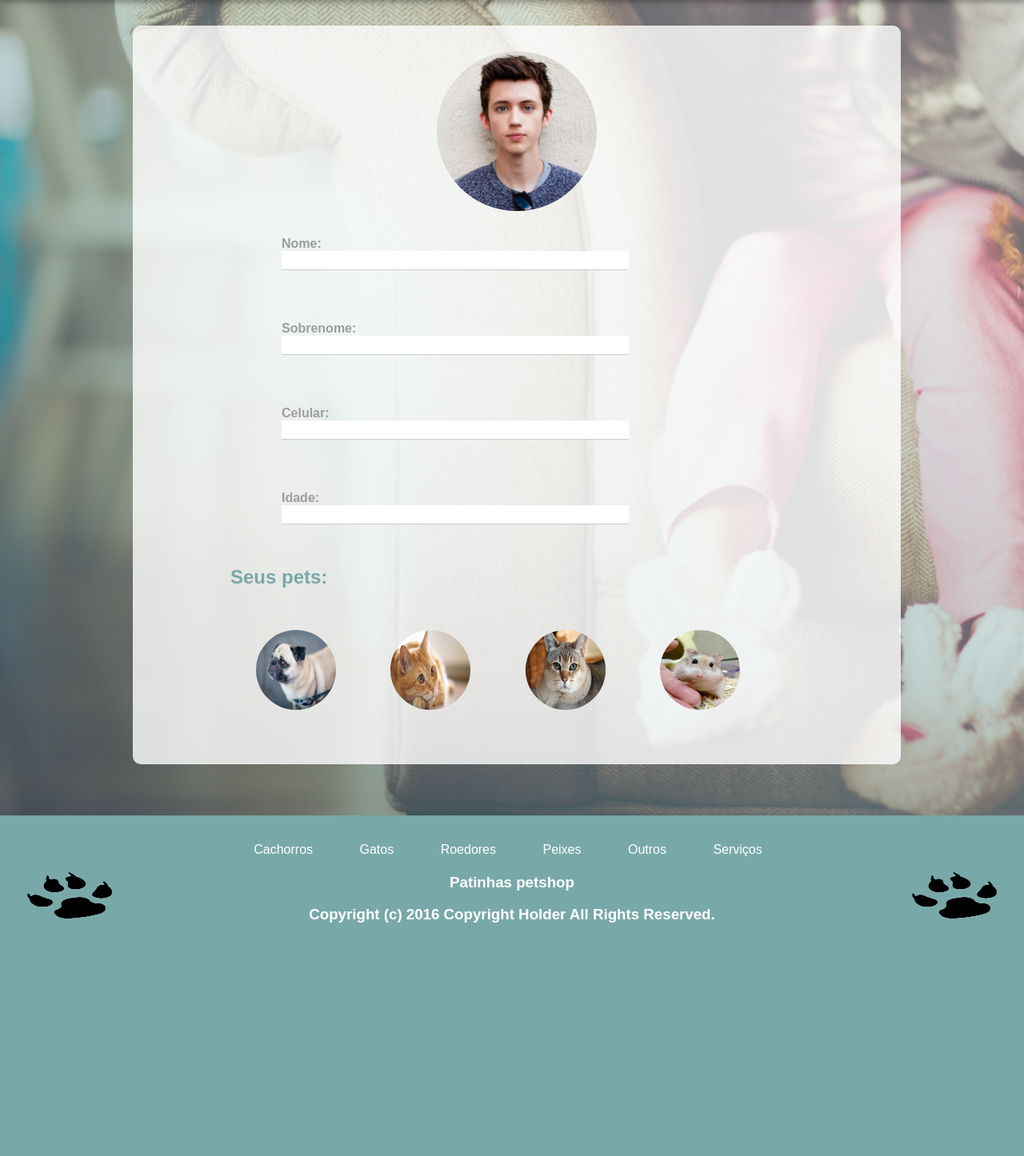
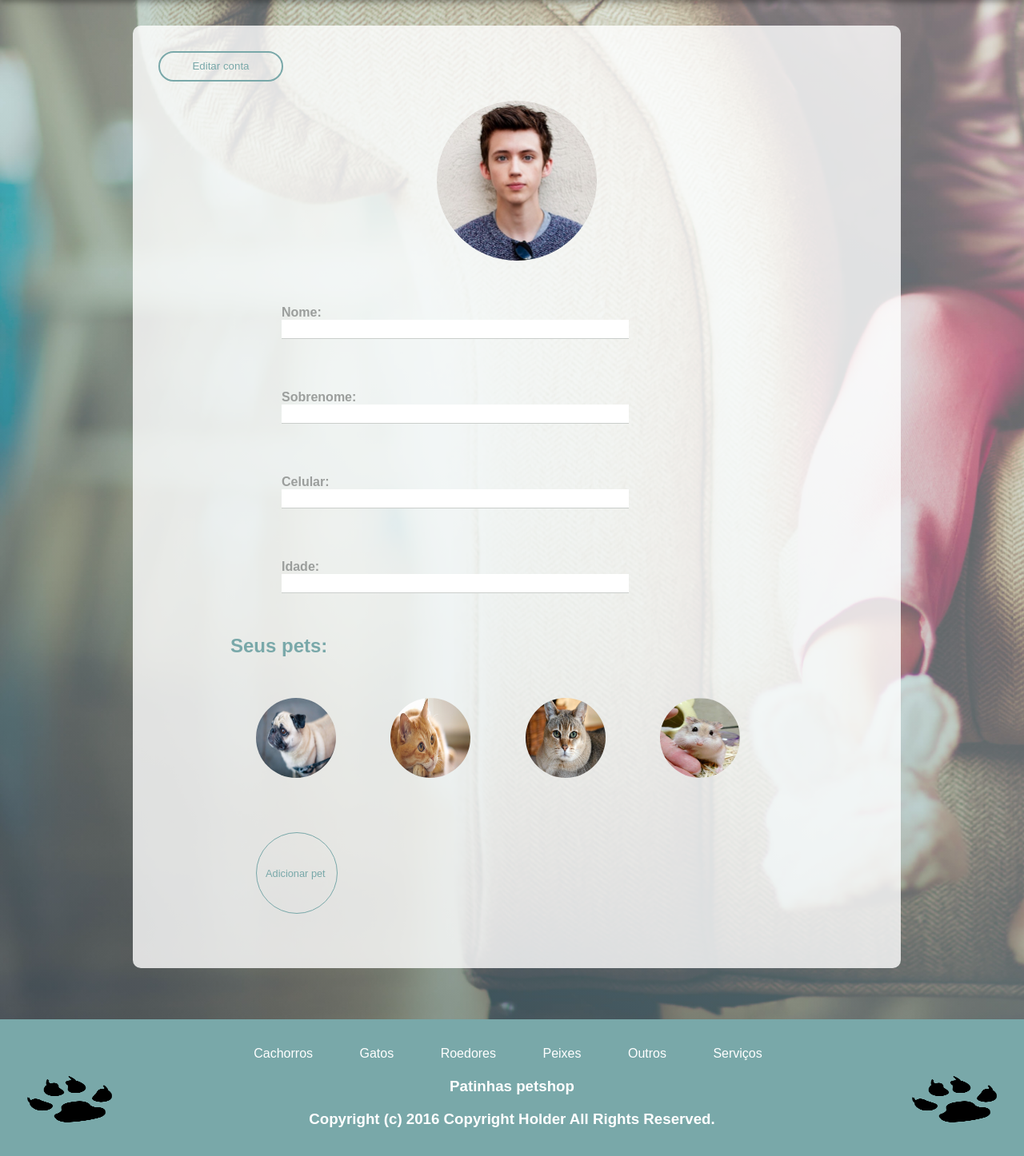
Before and after one commit to DonizetiJr/petshop, a PHP site: page /user.html in a window 1280 px wide. Shown: the part 96-1542 px from the top of the page at 80% size. Before the commit the page ends 1250 px from the top, so only its background shows below. Run offline with PHP 8.4, Linux system fonts and the light colour scheme.

Commit message:
More options on User Page & removed target=_blank

```diff
--- a/assets/stylesheets/user.css
+++ b/assets/stylesheets/user.css
@@ -16,6 +16,10 @@ background-image: linear-gradient(-141deg, rgba(244,247,247,0.4) 0, rgba(170,207
   padding: 2em;
 }
 
+#caixa .button {
+  margin: 0em;
+}
+
 #cadastro, #caixa h2{
   color: #79a8a9;
 }
@@ -23,7 +27,7 @@ background-image: linear-gradient(-141deg, rgba(244,247,247,0.4) 0, rgba(170,207
 #imgcadastro img {
   border-radius: 50%;
   display: block;
-  margin: 0 auto;
+  margin: 1.5em auto 1.5em auto;
 }
 
 .info {
@@ -36,10 +40,33 @@ background-image: linear-gradient(-141deg, rgba(244,247,247,0.4) 0, rgba(170,207
   margin: 2em 2em 2em 4em;
 }
 
-.pets img {
+.pets img, .add-pet {
+  display: inline-block;
   border-radius: 50%;
   margin: 2em;
   cursor: pointer;
+}
+
+.add-pet {
+  position: relative;
+  width: 100px;
+  height: 100px;
+  border: 1px solid #79a8a9;
+  color: #79a8a9;
+
+  transition: .3s background-color ease-in-out;
+}
+
+.add-pet:hover {
+  background-color: #79a8a9;
+  color: white;
+}
+
+.add-pet p {
+  font-size: .8em;
+  position: absolute;
+  top: 30%;
+  left: 11%;
 }
 
 #botaocadastro {
--- a/user.html
+++ b/user.html
@@ -29,25 +29,26 @@
       <nav id="paginas">
         <ul>
           <li>
-            <a class="pag-itens" href="login.html" target="_blank">Entrar</a>
+            <a class="pag-itens" href="login.html" >Entrar</a>
           </li>
           <li>
-            <a class="pag-itens" href="cadastro.html" target="_blank">Cadastrar</a>
+            <a class="pag-itens" href="cadastro.html" >Cadastrar</a>
           </li>
           <li>
-            <a class="pag-itens" href="pet.html" target="_blank">Meu pet</a>
+            <a class="pag-itens" href="pet.html" >Meu pet</a>
           </li>
           <li>
-            <a class="pag-itens" href="user.html" target="_blank">Minha conta</a>
+            <a class="pag-itens" href="user.html" >Minha conta</a>
           </li>
           <li>
-            <a class="pag-itens" href="fale_conosco.html" target="_blank">Fale Conosco</a>
+            <a class="pag-itens" href="fale_conosco.html" >Fale Conosco</a>
           </li>
         </ul>
       </nav>
     </header>
 
       <div id="caixa">
+        <a href="cadastro.html"><button class="button">Editar conta</button></a>
 
         <div id="imgcadastro">
           <img src="assets/images/perfil.jpg" alt = "icone" width="200px" height="200px"/>
@@ -82,6 +83,7 @@
             <img src="assets/images/cat.jpg" alt = "pet" width="100px" height="100px"/>
             <img src="assets/images/cat2.jpg" alt = "pet" width="100px" height="100px"/>
             <img src="assets/images/hamster.jpg" alt = "pet" width="100px" height="100px"/>
+            <a href="pet.html"><div class="add-pet"><p>Adicionar pet</p></div></a>
           </div>
 
         </div>
@@ -94,22 +96,22 @@
 
         <ul>
           <li>
-            <a class="foot-itens" href="home.html" target="_blank">Cachorros</a>
+            <a class="foot-itens" href="home.html" >Cachorros</a>
           </li>
           <li>
-            <a class="foot-itens" href="home.html" target="_blank">Gatos</a>
+            <a class="foot-itens" href="home.html" >Gatos</a>
           </li>
           <li>
-            <a class="foot-itens" href="home.html" target="_blank">Roedores</a>
+            <a class="foot-itens" href="home.html" >Roedores</a>
           </li>
           <li>
-            <a class="foot-itens" href="home.html" target="_blank">Peixes</a>
+            <a class="foot-itens" href="home.html" >Peixes</a>
           </li>
           <li>
-            <a class="foot-itens" href="home.html" target="_blank">Outros</a>
+            <a class="foot-itens" href="home.html" >Outros</a>
           </li>
           <li>
-            <a class="foot-itens" href="home.html" target="_blank">Serviços</a>
+            <a class="foot-itens" href="home.html" >Serviços</a>
           </li>
         </ul>
 
```
Also changed, not shown: cadastro.html (+12 -12 lines), fale_conosco.html (+11 -11 lines), home.html (+17 -17 lines), login.html (+11 -11 lines), pet.html (+11 -11 lines).
